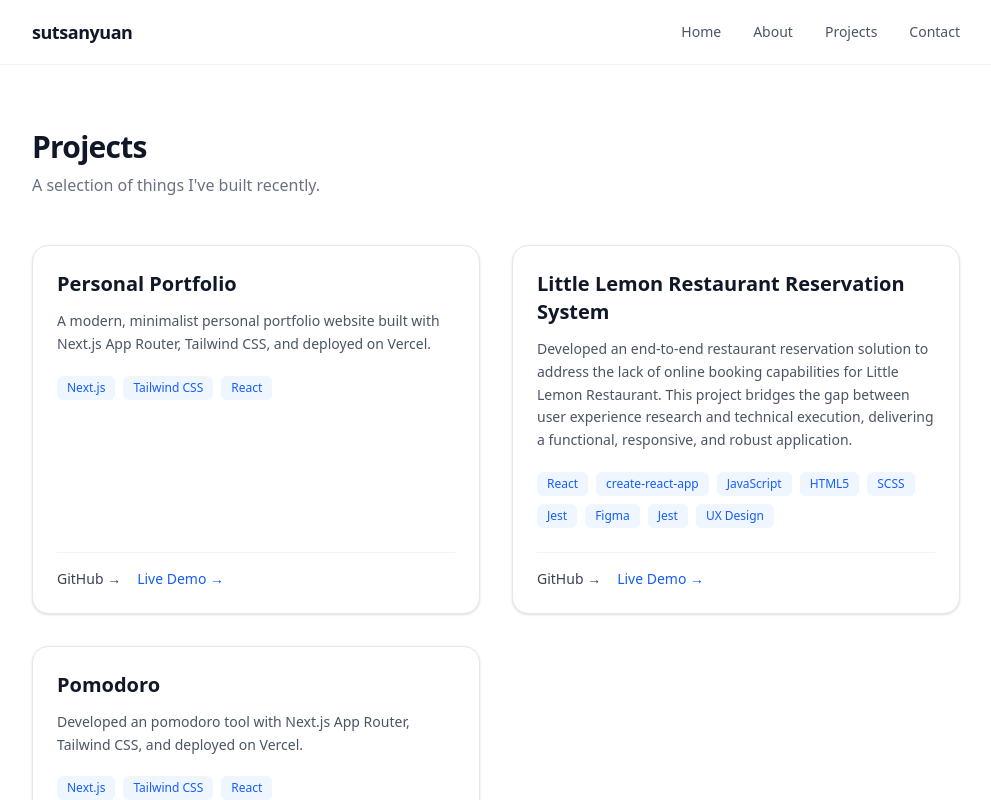
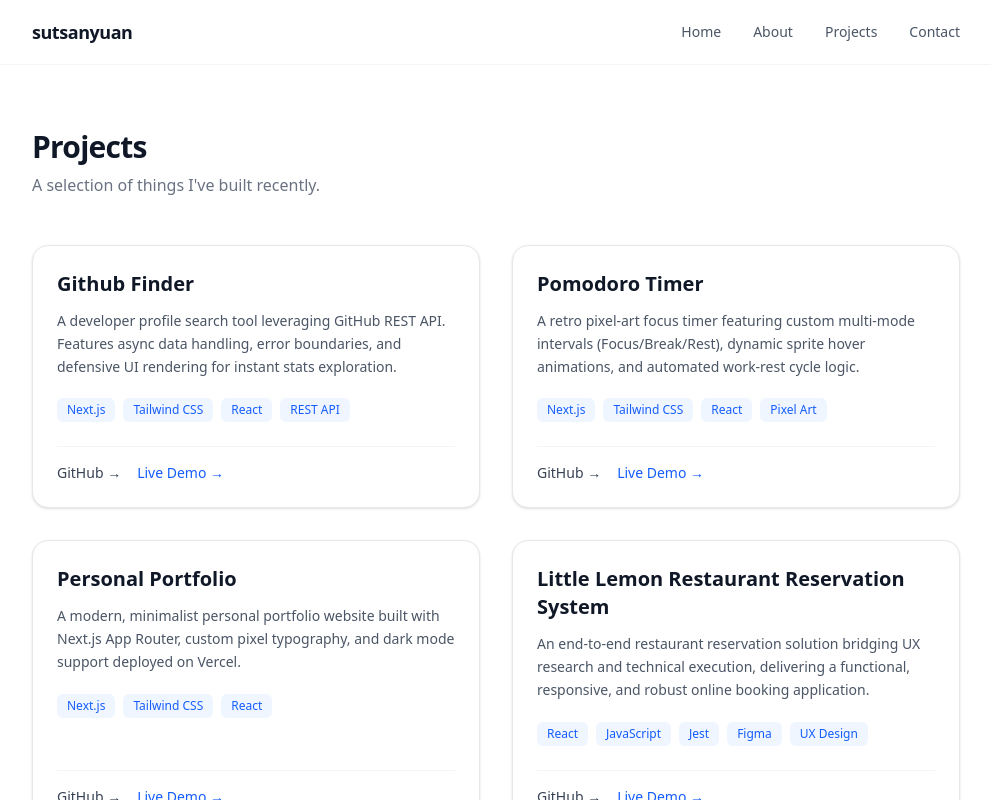
Before and after one commit to sutsanyuan/sutsanyuan-portfolio, a Next.js app: page /projects in a window 1280 px wide. Shown: the top 800 px of the page, without its empty margins (144-1135 px from the left). Built offline with nearby package versions, Linux system fonts and the light colour scheme.

Commit message:
projects/git-hun-finder: dev-finder tool added, projects page updated

```diff
--- /dev/null
+++ b/src/app/projects/github-finder/page.js
@@ -0,0 +1,135 @@
+"use client";
+
+import { useState } from "react";
+import Link from "next/link";
+
+export default function GithubFinderPage() {
+    const [username, setUsername] = useState("");
+    const [profile, setProfile] = useState(null);
+    const [loading, setLoading] = useState(false);
+    const [error, setError] = useState(null);
+
+    const fetchGithubUser = async (e) => {
+        e.preventDefault();
+        if (!username.trim()) return;
+
+        setLoading(true);
+        setError(null);
+        setProfile(null);
+
+        try {
+            const res = await fetch(`https://api.github.com/users/${username}`);
+
+            if (!res.ok) {
+                throw new Error("Invalid username, please try again!");
+            }
+
+            const data = await res.json();
+            setProfile(data);
+        } catch (err) {
+            setError(err.message);
+        } finally {
+            setLoading(false);
+        }
+    };
+
+    return (
+        <div className="flex flex-col min-h-[calc(100vh-140px)] justify-center items-center px-6 max-w-xl mx-auto py-12">
+            {/* 返回專案列表 */}
+            <div className="w-full text-left mb-6">
+                <Link
+                    href="/projects"
+                    className="text-sm font-pixel text-blue-600 dark:text-blue-400 hover:underline">
+                    &larr; Back to Projects
+                </Link>
+            </div>
+
+            {/* 主面板容器 */}
+            <div className="w-full bg-white dark:bg-gray-900 border border-gray-200 dark:border-gray-800 rounded-2xl p-8 shadow-sm text-center flex flex-col items-center">
+                <h1 className="font-pixel text-3xl text-gray-900 dark:text-white mb-2 tracking-wider">
+                    DEV FINDER
+                </h1>
+                <p className="text-sm text-gray-500 dark:text-gray-400 mb-8">
+                    Search GitHub profiles and explore developer stats instantly.
+                </p>
+
+                {/* 搜尋表單 */}
+                <form onSubmit={fetchGithubUser} className="w-full flex gap-2 mb-8">
+                    <input
+                        type="text"
+                        placeholder="Enter GitHub username (e.g. sutsanyuan)..."
+                        value={username}
+                        onChange={(e) => setUsername(e.target.value)}
+                        className="flex-1 px-4 py-3 bg-gray-50 dark:bg-gray-950 border border-gray-200 dark:border-gray-800 rounded-xl text-sm text-gray-900 dark:text-white focus:outline-none focus:ring-2 focus:ring-blue-500"
+                    />
+                    <button
+                        type="submit"
+                        disabled={loading}
+                        className="px-6 py-3 bg-blue-600 hover:bg-blue-500 text-white font-medium text-sm rounded-xl transition shadow-sm disabled:opacity-50 ">
+                        {loading ? "Searching..." : "Search"}
+                    </button>
+                </form>
+
+                {/* 錯誤訊息 */}
+                {error && (
+                    <div className="w-full p-4 mb-6 bg-red-50 dark:bg-red-950/30 border border-red-200 dark:border-red-900/50 rounded-xl text-sm text-red-600 dark:text-red-400">
+                        {error}
+                    </div>
+                )}
+
+                {/* 搜尋結果卡片 */}
+                {profile && (
+                    <div className="w-full bg-gray-50 dark:bg-gray-950 border border-gray-100 dark:border-gray-800 rounded-xl p-3 sm:p-6 flex flex-col items-center text-left">
+                        <div className="flex items-center gap-4 w-full mb-6">
+                            <img
+                                src={profile.avatar_url}
+                                alt={profile.login}
+                                className="w-16 h-16 rounded-full border border-gray-200 dark:border-gray-800"
+                            />
+                            <div>
+                                <h2 className="text-lg font-bold text-gray-900 dark:text-white">
+                                    {profile.name || profile.login}
+                                </h2>
+                                <a
+                                    href={profile.html_url}
+                                    target="_blank"
+                                    rel="noopener noreferrer"
+                                    className="text-xs text-blue-600 dark:text-blue-400 hover:underline">
+                                    @{profile.login}
+                                </a>
+                            </div>
+                        </div>
+
+                        {profile.bio && (
+                            <p className="w-full text-sm text-gray-600 dark:text-gray-300 mb-6 bg-white dark:bg-gray-900 p-3 rounded-lg border border-gray-100 dark:border-gray-800">
+                                {profile.bio}
+                            </p>
+                        )}
+
+                        {/* 數據統計列 */}
+                        <div className="grid grid-cols-3 gap-1 sm:gap-3 w-full text-center">
+                            <div className="bg-white dark:bg-gray-900 p-3 rounded-lg border border-gray-100 dark:border-gray-800">
+                                <span className="block text-xs text-gray-400 mb-1">Repos</span>
+                                <span className="text-base font-bold text-gray-900 dark:text-white">
+                                    {profile.public_repos}
+                                </span>
+                            </div>
+                            <div className="bg-white dark:bg-gray-900 p-3 rounded-lg border border-gray-100 dark:border-gray-800">
+                                <span className="block text-xs text-gray-400 mb-1">Followers</span>
+                                <span className="text-base font-bold text-gray-900 dark:text-white">
+                                    {profile.public_followers || profile.followers}
+                                </span>
+                            </div>
+                            <div className="bg-white dark:bg-gray-900 p-3 rounded-lg border border-gray-100 dark:border-gray-800">
+                                <span className="block text-xs text-gray-400 mb-1">Following</span>
+                                <span className="text-base font-bold text-gray-900 dark:text-white">
+                                    {profile.following}
+                                </span>
+                            </div>
+                        </div>
+                    </div>
+                )}
+            </div>
+        </div>
+    );
+}
--- a/src/app/projects/page.js
+++ b/src/app/projects/page.js
@@ -1,38 +1,39 @@
 import React from "react";
+import Link from "next/link";
 
 const Projects = () => {
     const projects = [
         {
+            title: "Github Finder",
+            description:
+                "A developer profile search tool leveraging GitHub REST API. Features async data handling, error boundaries, and defensive UI rendering for instant stats exploration.",
+            tags: ["Next.js", "Tailwind CSS", "React", "REST API"],
+            github: "https://github.com/sutsanyuan/sutsanyuan-portfolio/tree/main/src/app/projects/github-finder",
+            demo: "/projects/github-finder",
+        },
+        {
+            title: "Pomodoro Timer",
+            description:
+                "A retro pixel-art focus timer featuring custom multi-mode intervals (Focus/Break/Rest), dynamic sprite hover animations, and automated work-rest cycle logic.",
+            tags: ["Next.js", "Tailwind CSS", "React", "Pixel Art"],
+            github: "https://github.com/sutsanyuan/sutsanyuan-portfolio/tree/main/src/app/projects/pomodoro",
+            demo: "/projects/pomodoro",
+        },
+        {
             title: "Personal Portfolio",
             description:
-                "A modern, minimalist personal portfolio website built with Next.js App Router, Tailwind CSS, and deployed on Vercel.",
+                "A modern, minimalist personal portfolio website built with Next.js App Router, custom pixel typography, and dark mode support deployed on Vercel.",
             tags: ["Next.js", "Tailwind CSS", "React"],
             github: "https://github.com/sutsanyuan/sutsanyuan-portfolio",
-            demo: "https://sutsanyuan-portfolio.vercel.app/",
+            demo: "/",
         },
         {
             title: "Little Lemon Restaurant Reservation System",
-            description: `Developed an end-to-end restaurant reservation solution to address the lack of online booking capabilities for Little Lemon Restaurant. This project bridges the gap between user experience research and technical execution, delivering a functional, responsive, and robust application.`,
-            tags: [
-                "React",
-                "create-react-app",
-                "JavaScript",
-                "HTML5",
-                "SCSS",
-                "Jest",
-                "Figma",
-                "Jest",
-                "UX Design",
-            ],
+            description:
+                "An end-to-end restaurant reservation solution bridging UX research and technical execution, delivering a functional, responsive, and robust online booking application.",
+            tags: ["React", "JavaScript", "Jest", "Figma", "UX Design"],
             github: "https://github.com/sutsanyuan/little-lemon",
-            demo: "https://little-lemon-4k4.pages.dev/",
-        },
-        {
-            title: "Pomodoro",
-            description: `Developed an pomodoro tool with Next.js App Router, Tailwind CSS, and deployed on Vercel.`,
-            tags: ["Next.js", "Tailwind CSS", "React"],
-            github: "https://github.com/sutsanyuan/sutsanyuan-portfolio/tree/main/src/app/projects/pomodoro",
-            demo: "https://sutsanyuan-portfolio.vercel.app/projects/pomodoro",
+            demo: "https://little-lemon-4k4.pages.dev/", // 這是外部獨立專案，維持原樣沒問題！
         },
     ];
     return (
@@ -71,6 +72,15 @@ const Projects = () => {
                                 className="text-sm font-medium text-gray-700 hover:text-gray-900 transition">
                                 GitHub →
                             </a>
+
+                            {/* 判斷如果是站內路徑用 Link，外部網址用 a */}
+                            {project.demo.startsWith("/") ? (
+                                <Link
+                                    href={project.demo}
+                                    className="text-sm font-medium text-blue-600 hover:text-blue-700 transition">
+                                    Live Demo →
+                                </Link>
+                            ) : (
                                 <a
                                     href={project.demo}
                                     target="_blank"
@@ -78,6 +88,7 @@ const Projects = () => {
                                     className="text-sm font-medium text-blue-600 hover:text-blue-700 transition">
                                     Live Demo →
                                 </a>
+                            )}
                         </div>
                     </article>
                 ))}
```
Lines whose indentation alone changed are shown as unchanged.
